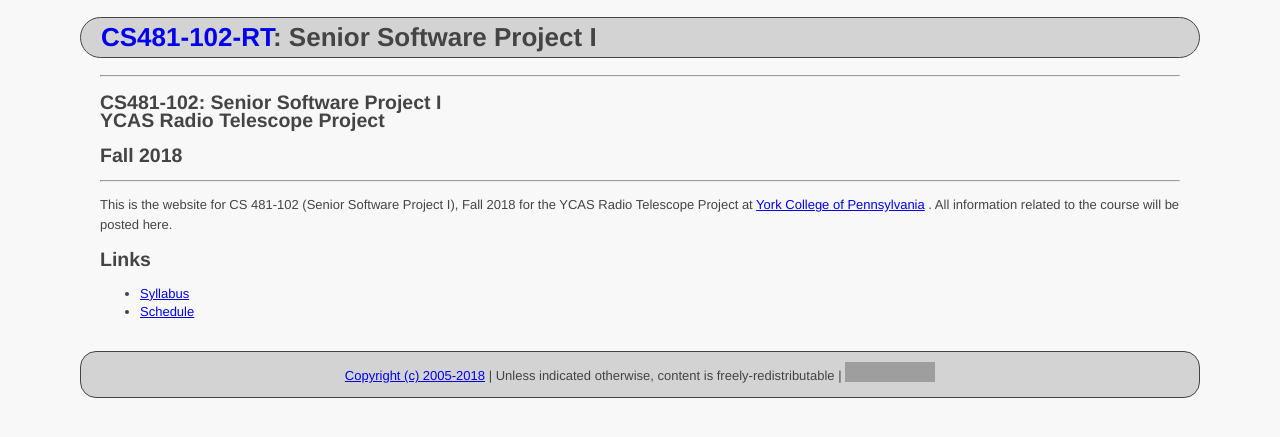
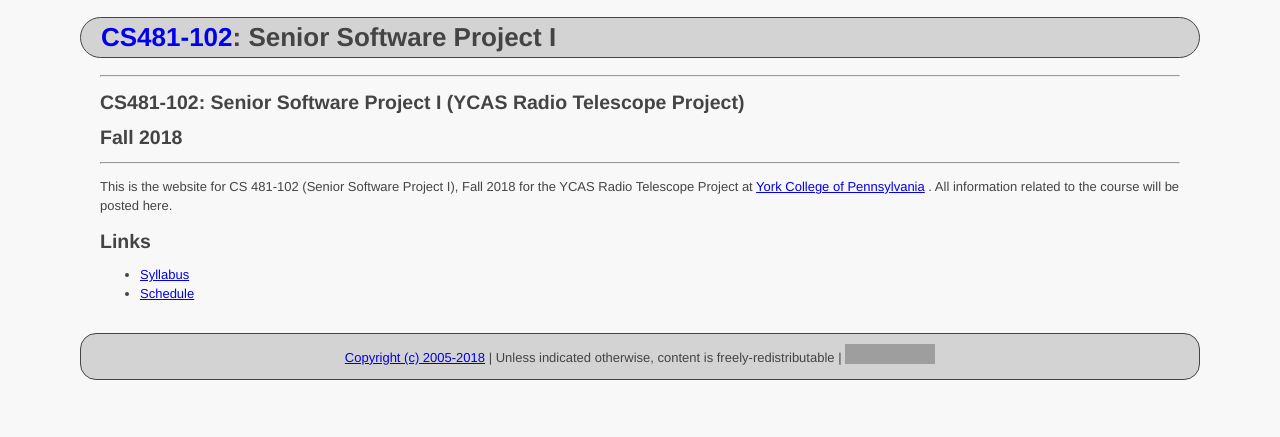
Before and after one commit to ycpcs/cs481-fall2018-102-RT, a Jekyll site: the page built from index.md, in a window 1280 px wide. Shown: the top 437 px of the page. Built offline with Jekyll 4.4.1, drawn with Linux system fonts in a browser that asks for light colours; grey boxes are pictures that could not be loaded.

Commit message:
edits for section 102

```diff
--- a/index.md
+++ b/index.md
@@ -1,12 +1,12 @@
 ---
 layout: default
-course_number: CS481-102-RT
+course_number: CS481-102
 title: Senior Software Project I
 ---
 
 --- --- --- --- --- --- --- --- --- --- --- --- --- --- --- --- --- --- --- --- --- --- --- ---
 
-## CS481-102: Senior Software Project I <br> YCAS Radio Telescope Project
+## CS481-102: Senior Software Project I (YCAS Radio Telescope Project)
 
 ## Fall 2018
 
```
